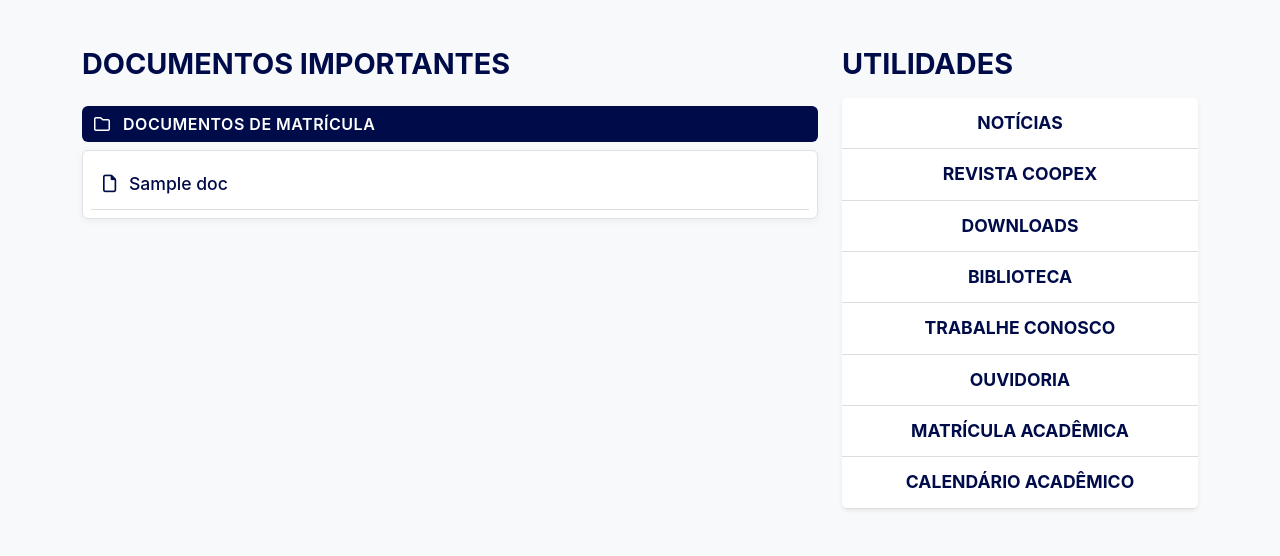
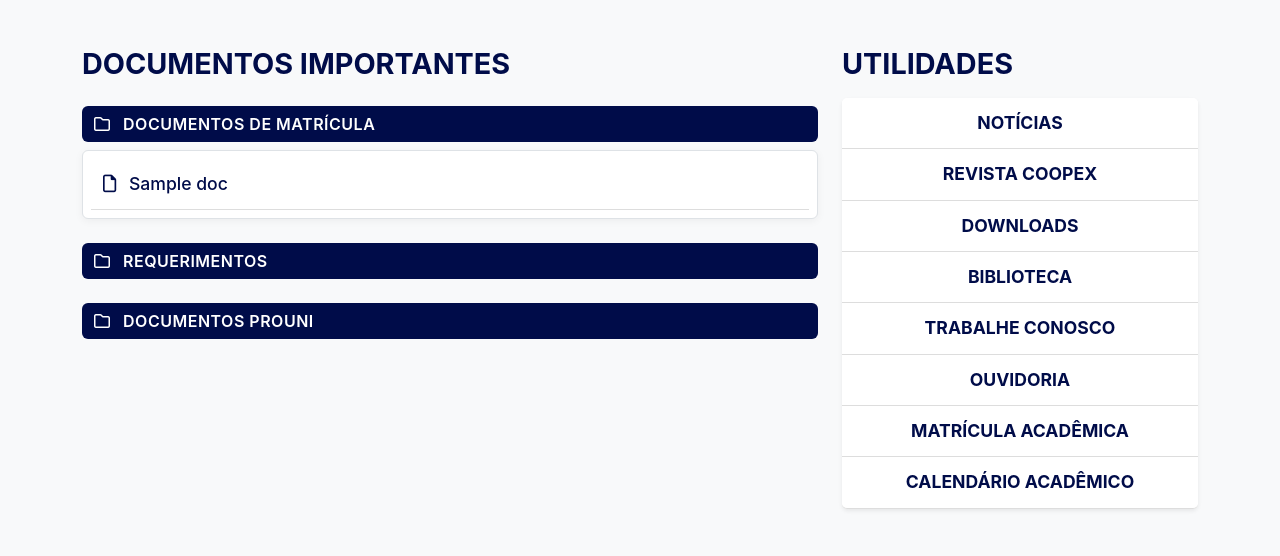
Before and after one commit to samuelvbernardo/ADS_Website, a Django app: template adsproject/templates/documentos.html in a window 1280 px wide. Shown: the part 578-1134 px from the top of the page. Run offline with Django 3.2, Linux system fonts and the light colour scheme; the template is opened without the code that fills it: most values are stand-ins (such as "Sample title", 1, 10 or a date in 2020); some libraries are stand-ins or nearby versions.

Commit message:
Adição do PDF de instrução do prgrama PROUNI

```diff
--- a/adsproject/ads_app/views.py
+++ b/adsproject/ads_app/views.py
@@ -51,6 +51,7 @@ class DocumentosView(TemplateView):
         context['eventos'] = Evento.objects.all()
         context['requerimentos'] = Documentacao.objects.filter(tipo='Requerimento')
         context['arquivos'] = Documentacao.objects.filter(tipo='Arquivo')
+        context['prouni'] = Documentacao.objects.filter(tipo='Prouni')
         return context
 
 class ProjetosView(TemplateView):
--- a/adsproject/static/css/documentos.css
+++ b/adsproject/static/css/documentos.css
@@ -46,7 +46,7 @@
 }
 
 #documents-ingresso .btn:hover {
-  background-color: #005fed;
+  background-color: #005ae1;
 }
 
 #documents-matricula .btn {
@@ -96,8 +96,8 @@ h2.text-secondary {
 
 /* ======== Tema Escuro ======== */
 [data-bs-theme="dark"] {
-  --bs-primary: #0dcaf0;
-  --bs-secondary: #ffc107;
+  --bs-primary: #ffffff;
+  --bs-secondary: #ee7d14;
 
   body {
     background-color: #0e0e10;
--- a/adsproject/templates/documentos.html
+++ b/adsproject/templates/documentos.html
@@ -23,7 +23,6 @@
         <!-- COLUNA ESQUERDA -->
         <div class="col-md-8">
 
-          <!-- Título principal -->
           <h1 class="fw-bold text-primary mb-4">DOCUMENTOS IMPORTANTES</h1>
 
           <!-- DOCUMENTOS DE MATRÍCULA -->
@@ -41,6 +40,46 @@
                   </li>
                 {% empty %}
                   <li class="list-group-item">Nenhum documento encontrado.</li>
+                {% endfor %}
+              </ul>
+            </div>
+          </div>
+
+          <!-- REQUERIMENTOS -->
+          <div class="mb-4">
+            <button class="btn btn-primary w-100 text-start" data-bs-toggle="collapse" data-bs-target="#documents-requerimentos">
+              <i class="fa-regular fa-folder me-2"></i> REQUERIMENTOS
+            </button>
+            <div id="documents-requerimentos" class="collapse mt-2 p-2 border rounded bg-white">
+              <ul class="list-group list-group-flush">
+                {% for doc in requerimentos %}
+                  <li class="list-group-item border-bottom">
+                    <a href="{{ doc.arquivo.url }}" class="text-decoration-none" target="_blank">
+                      <i class="fa-regular fa-file me-2"></i> {{ doc.nome_arquivo }}
+                    </a>
+                  </li>
+                {% empty %}
+                  <li class="list-group-item">Nenhum requerimento encontrado.</li>
+                {% endfor %}
+              </ul>
+            </div>
+          </div>
+
+          <!-- DOCUMENTOS PROUNI -->
+          <div class="mb-4">
+            <button class="btn btn-primary w-100 text-start" data-bs-toggle="collapse" data-bs-target="#documents-prouni">
+              <i class="fa-regular fa-folder me-2"></i> DOCUMENTOS PROUNI
+            </button>
+            <div id="documents-prouni" class="collapse mt-2 p-2 border rounded bg-white">
+              <ul class="list-group list-group-flush">
+                {% for doc in prouni %}
+                  <li class="list-group-item border-bottom">
+                    <a href="{{ doc.arquivo.url }}" class="text-decoration-none" target="_blank">
+                      <i class="fa-regular fa-file me-2"></i> {{ doc.nome_arquivo }}
+                    </a>
+                  </li>
+                {% empty %}
+                  <li class="list-group-item">Nenhum documento do Prouni encontrado.</li>
                 {% endfor %}
               </ul>
             </div>
```
Also changed, not shown: adsproject/ads_app/models.py (+8 -7 lines). Lines whose indentation alone changed are shown as unchanged.
